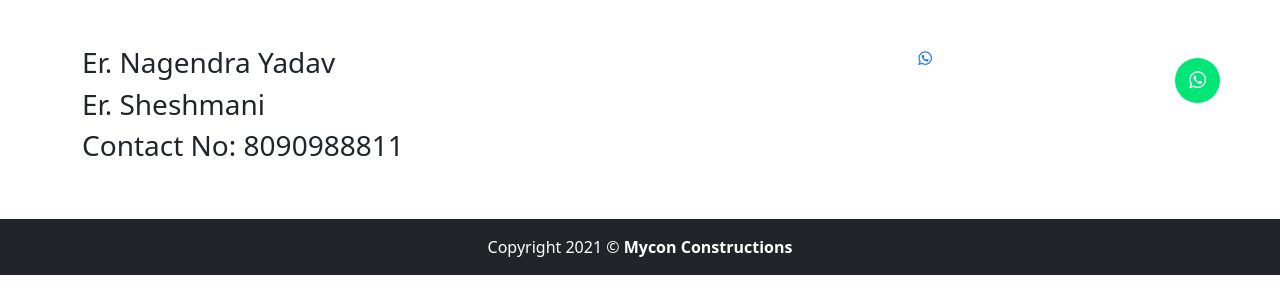
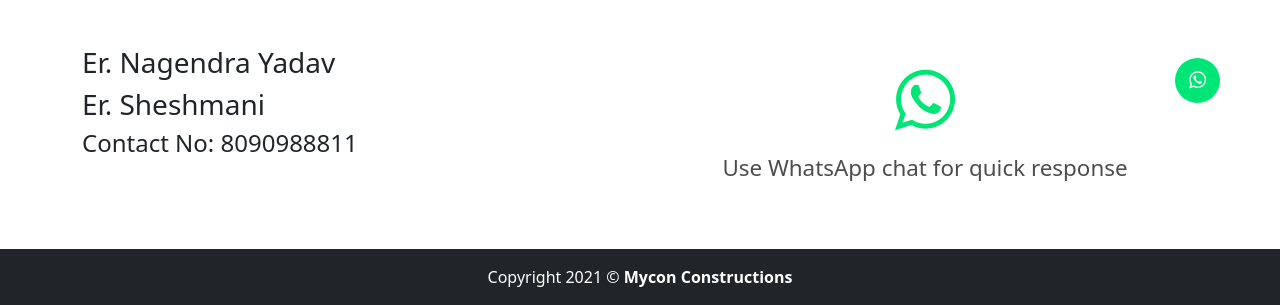
Before and after one commit to aparawasthi/MyconConstructions, a plain HTML site: page contact.html in a window 1280 px wide. Shown: the part 677-982 px from the top of the page. Before the commit the page ends 952 px from the top, so only its background shows below. Drawn offline with nearby package versions, Linux system fonts and the light colour scheme.

Commit message:
Updated the whatsApp info on contact page

```diff
--- a/contact.html
+++ b/contact.html
@@ -16,7 +16,7 @@
         integrity="sha256-/xUj+3OJU5yExlq6GSYGSHk7tPXikynS7ogEvDej/m4=" crossorigin="anonymous"></script>
 </head>
 
-<body id="index">
+<body id="contact">
     <div id="nav-container"></div>
     <script>
         $("#nav-container").load("./common/navbar.html");
@@ -36,11 +36,16 @@
             <div class="col-md-6">
                 <h3>Er. Nagendra Yadav</h3>
                 <h3>Er. Sheshmani</h3>
-                <h3>Contact No: 8090988811</h3>
+                <h4>Contact No: 8090988811</h4>
             </div>
-            <div class="col-md-6 text-center">
-                <a href="https://wa.me/918090988811" rel="nofollow"><i class="fa fa-whatsapp"
-                        aria-hidden="true"></i></a>
+            <div class="col-md-6 text-center contact-whatsapp">
+                <div class="icon">
+                    <a href="https://wa.me/918090988811" rel="nofollow" target="_blank"><i class="fa fa-whatsapp"
+                            aria-hidden="true"></i></a>
+                </div>
+                <div class="sub-text">
+                    <p>Use WhatsApp chat for quick response</p>
+                </div>
             </div>
         </div>
     </div>
```
